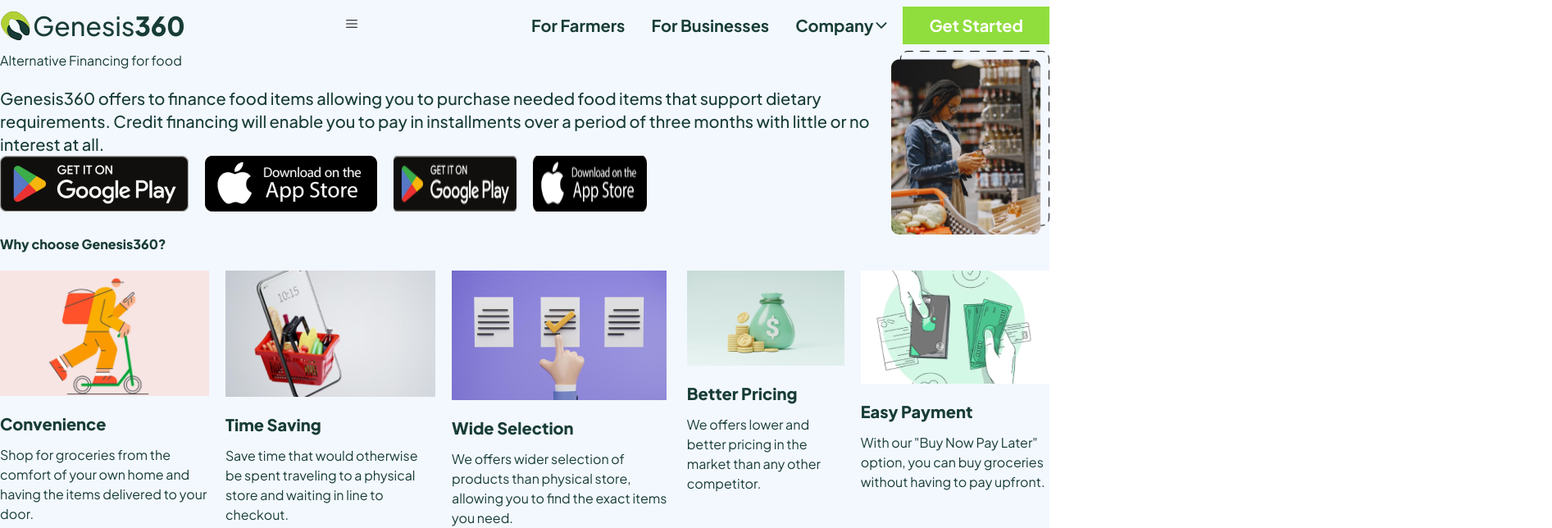
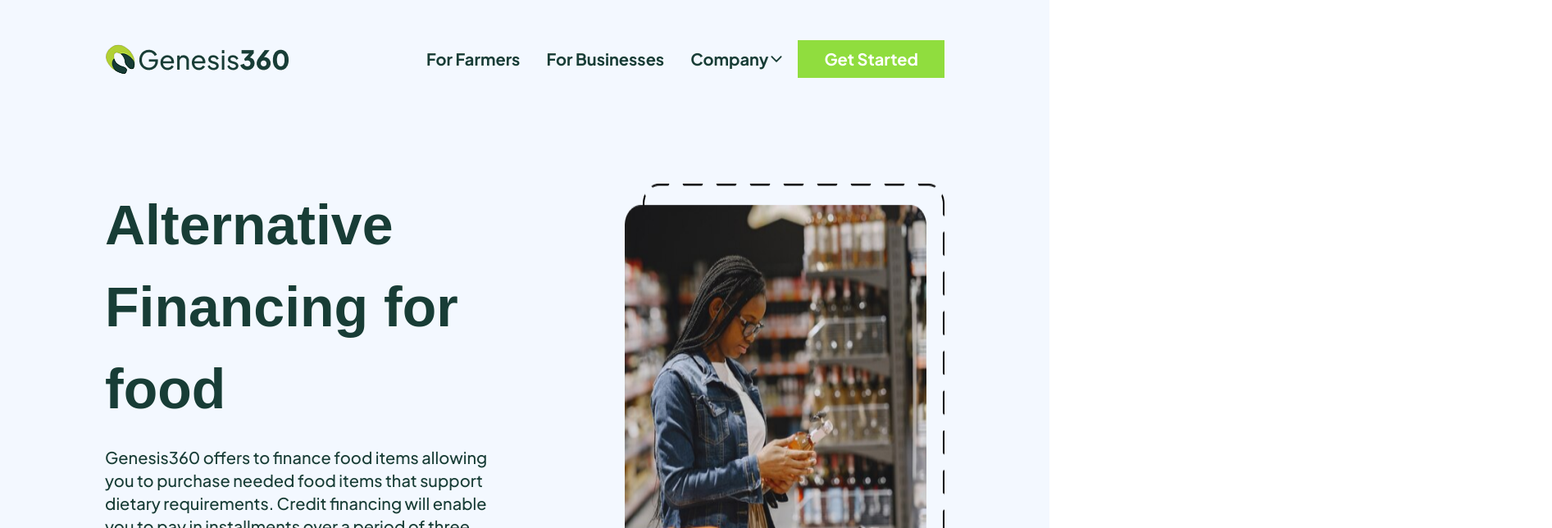
Before and after one commit to wallflower-vy/genesis360app, a Next.js app: page / in a window 1280 px wide. Shown: the top 644 px of the page at 82% size, 1893 px wide, since content can reach past the window. Built offline with nearby package versions, Linux system fonts and the light colour scheme.

Commit message:
minor fix

```diff
--- a/tailwind.config.js
+++ b/tailwind.config.js
@@ -1,9 +1,9 @@
 /** @type {import('tailwindcss').Config} */
 module.exports = {
   content: [
-    "./src/pages/**/*.{js,ts,jsx,tsx}",
-    "./src/components/**/*.{js,ts,jsx,tsx}",
-    "./src/app/**/*.{js,ts,jsx,tsx}",
+    // "./src/pages/**/*.{js,ts,jsx,tsx}",
+    // "./src/components/**/*.{js,ts,jsx,tsx}",
+    "./src/**/*.{js,ts,jsx,tsx}",
   ],
   theme: {
     extend: {
```
Also changed, not shown: src/styles/main.css (deleted).
